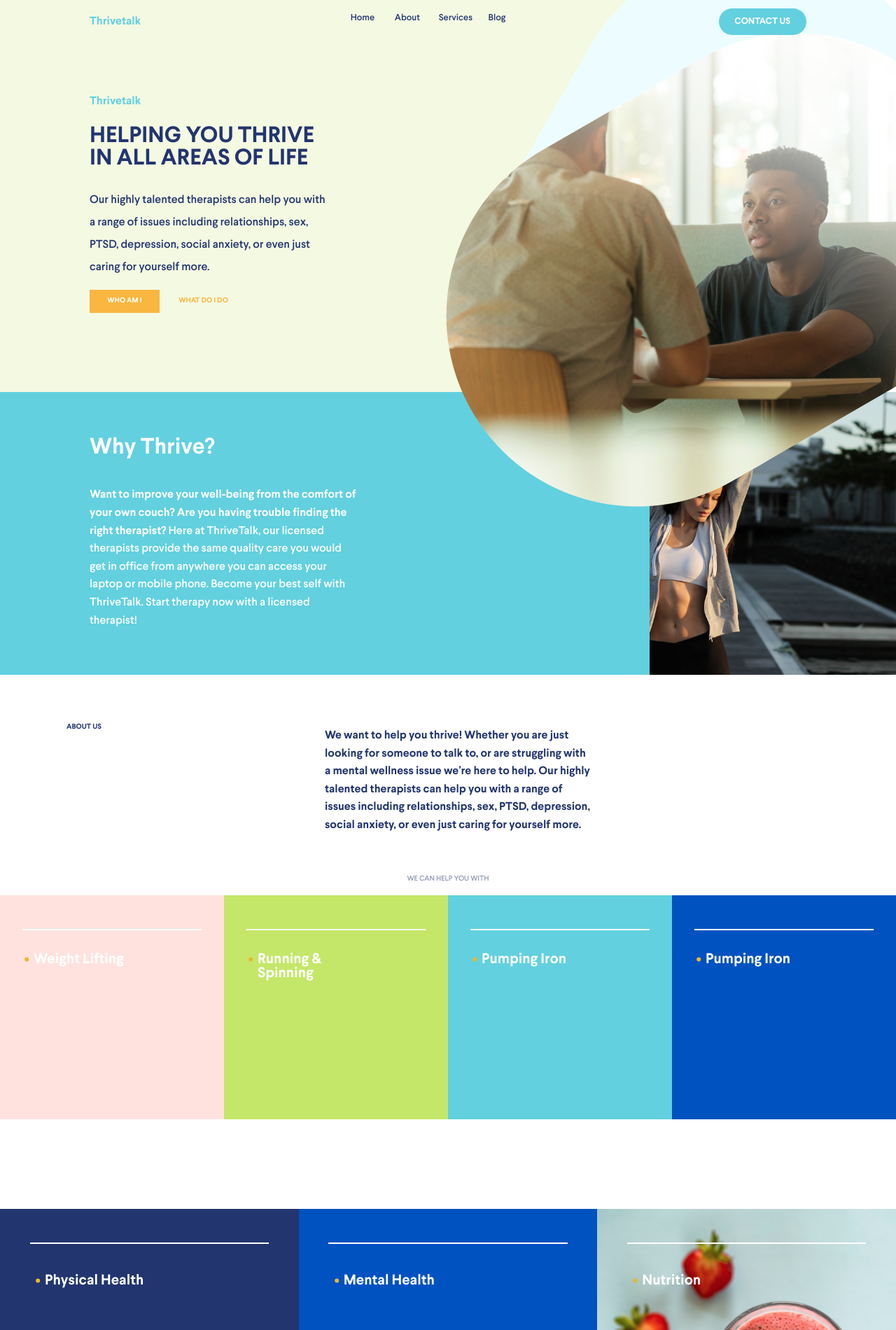
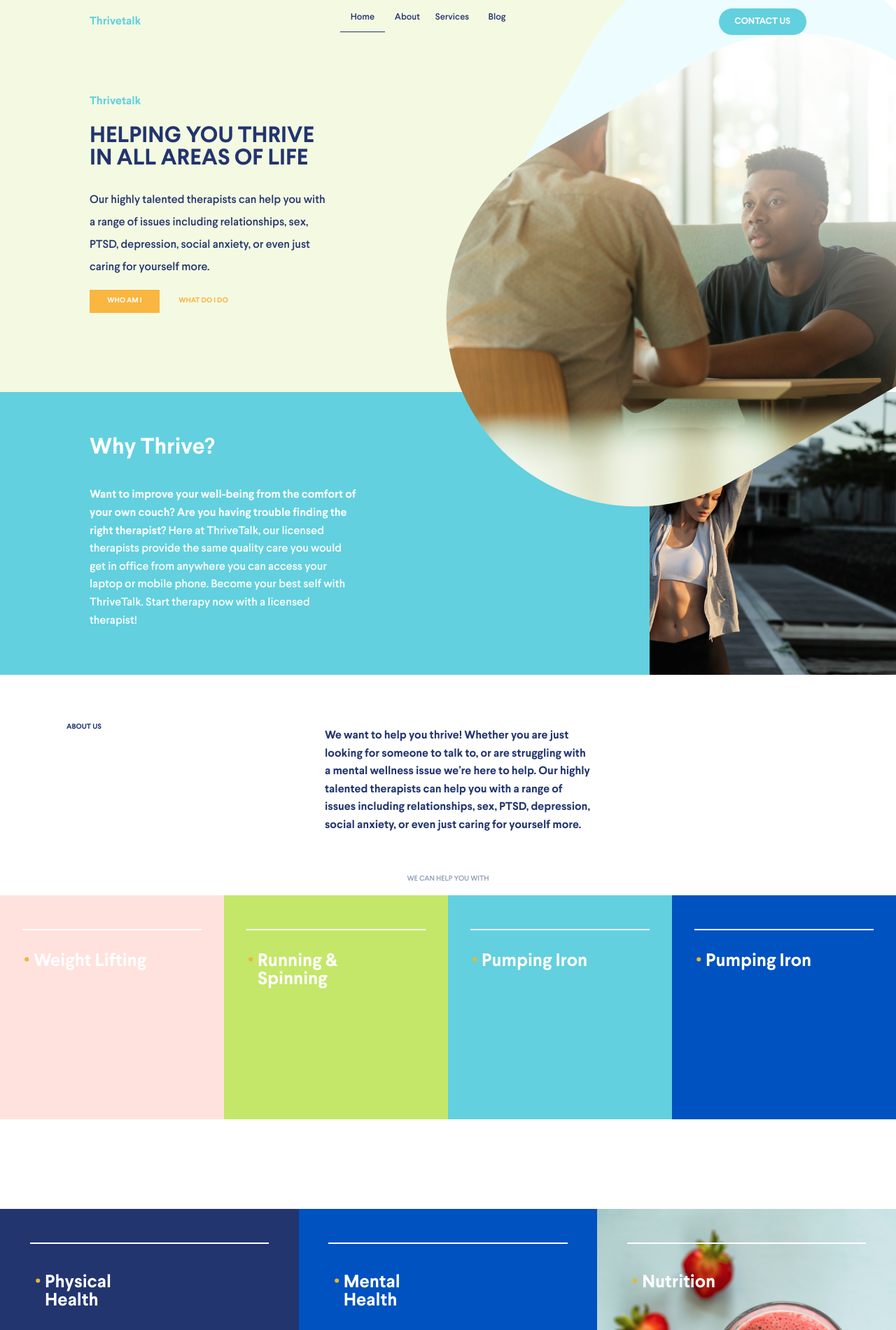
Before and after one commit to lilgvr/profsoft-task1, a plain HTML site: page index.html in a window 1280 px wide. Shown: the top 1900 px of the page at 70% size. Drawn offline with Linux system fonts and the light colour scheme.

Commit message:
done (?)

```diff
--- a/styles/footer.css
+++ b/styles/footer.css
@@ -2,6 +2,10 @@ footer {
     display: flex;
     flex-direction: column;
     color: #22356F;
+}
+
+address {
+    font-style: normal;
 }
 
 footer h3 {
@@ -31,10 +35,6 @@ footer a, .footer__content p, .footer__content span {
     color: #ffffff;
 }
 
-.footer__content p {
-    font-style: normal;
-}
-
 .footer__copyright p {
     margin-left: 10%;
 }
--- a/styles/header.css
+++ b/styles/header.css
@@ -55,6 +55,11 @@ header nav {
     justify-content: center;
 }
 
+.nav__navigation--selected {
+    padding: 0 .5vw .9vw .5vw;
+    border-bottom: .1vw solid var(--font-primary-color);
+}
+
 .nav__navigation a {
     font-weight: 500;
     font-size: 1vw;
@@ -71,7 +76,7 @@ header nav {
 .nav__navigation > div > div {
     padding: 0 .5vw 1vw .5vw;
     text-align: center;
-    width: 15%;
+    width: 20%;
 }
 
 .nav__navigation > div > div:hover {
--- a/styles/services.css
+++ b/styles/services.css
@@ -8,7 +8,7 @@
 }
 
 .services span {
-    font-size: 1.6vw;
+    font-size: 2vw;
     font-weight: 700;
 }
 
@@ -50,7 +50,11 @@
 .services__top span, .services__middle span {
     align-self: flex-start;
     margin: 10% 0 0 15%;
-    width: 50%;
+    width: 60%;
+}
+
+.services__middle span{
+    width: 30%;
 }
 
 .services__top span::before, .services__middle span::before {
@@ -98,7 +102,6 @@
 }
 
 .services__middle > div {
-    /*width: 100%;*/
     height: 33.3vw;
 }
 
```
